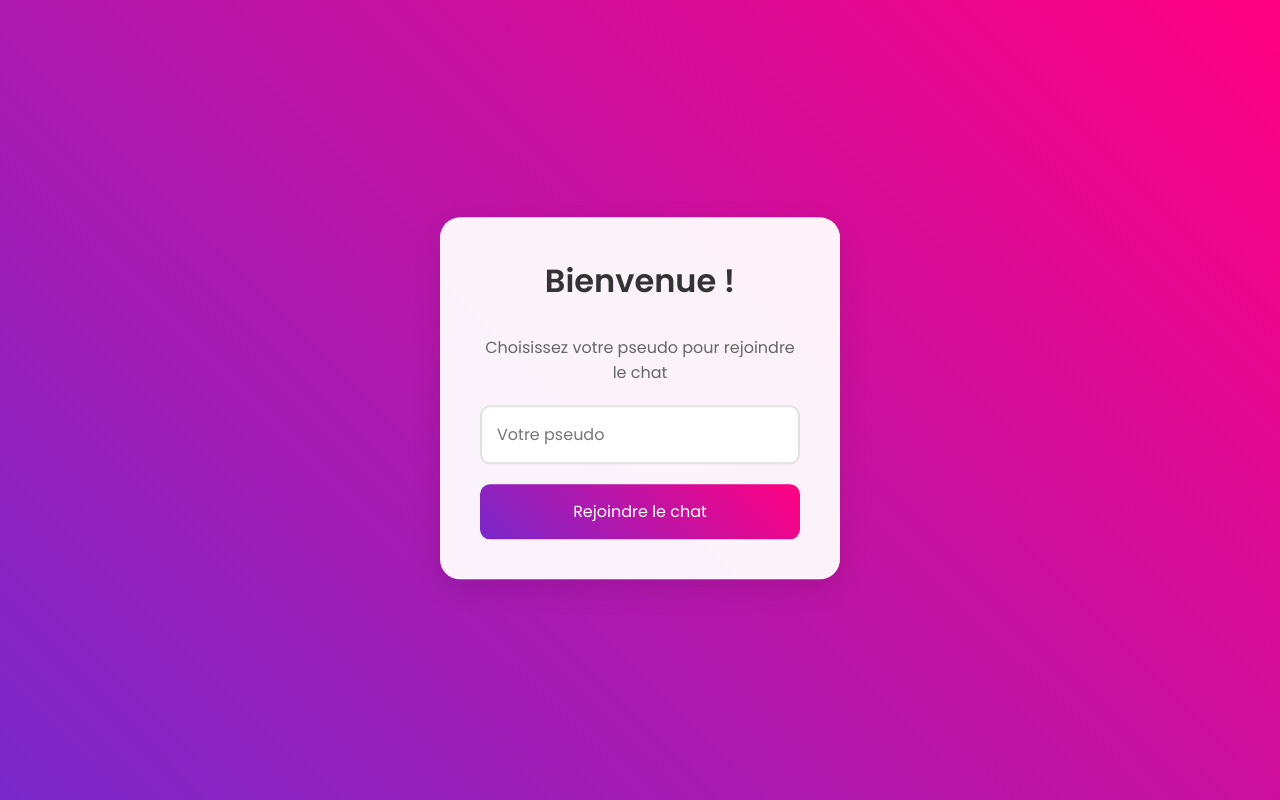
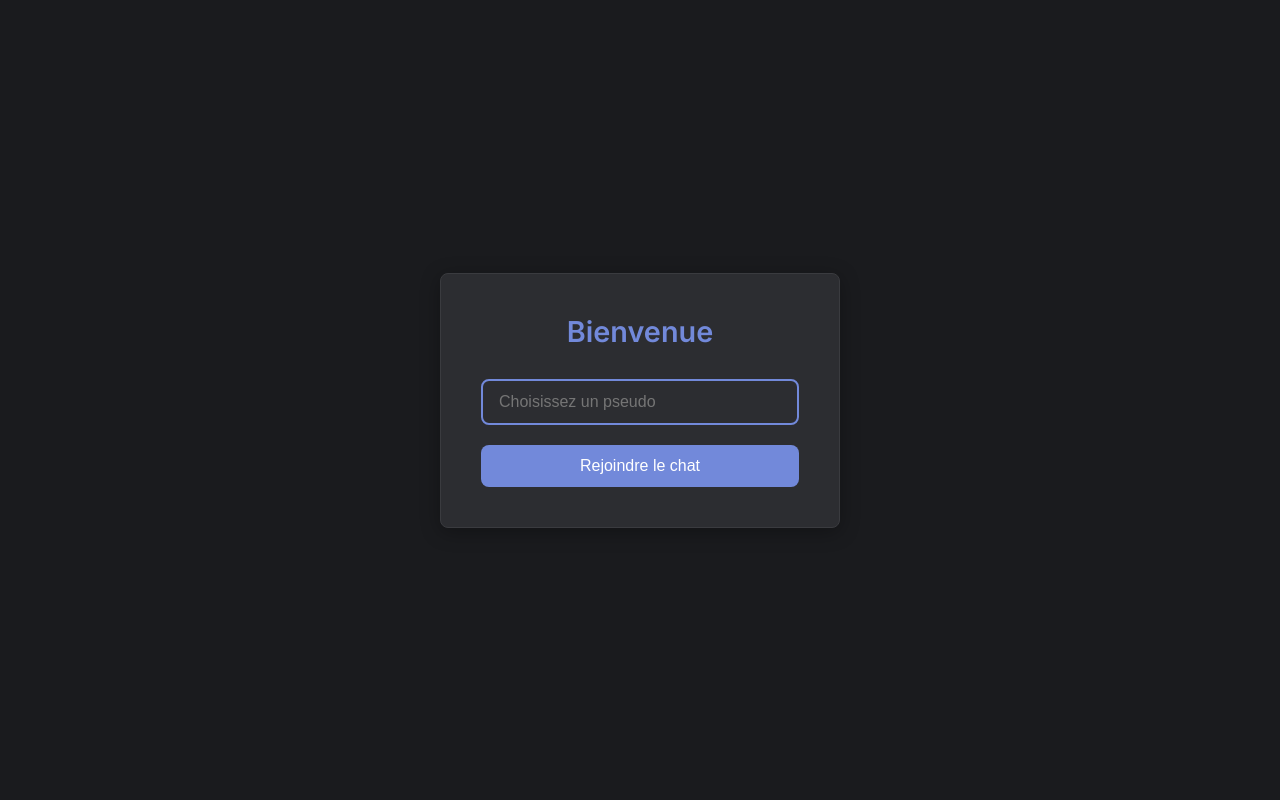
Before and after one commit to ronnyaep/chat-app, a Flask app: page / in a window 1280 px wide. Run offline with Flask 3, Linux system fonts and the light colour scheme.

Commit message:
Style: Update UI with dark mode and modern design

```diff
--- a/templates/login.html
+++ b/templates/login.html
@@ -1,49 +1,54 @@
 <!DOCTYPE html>
-<html lang="fr">
+<html>
 <head>
-    <meta charset="UTF-8">
-    <meta name="viewport" content="width=device-width, initial-scale=1.0">
-    <title>Chat - Connexion</title>
-    <link href="https://fonts.googleapis.com/css2?family=Poppins:wght@400;500;600&display=swap" rel="stylesheet">
+    <title>Connexion au Chat</title>
+    <link href="https://fonts.googleapis.com/css2?family=Inter:wght@400;500;600&display=swap" rel="stylesheet">
     <style>
+        :root {
+            --bg-primary: #1a1b1e;
+            --bg-secondary: #2c2d31;
+            --bg-tertiary: #3a3b3f;
+            --text-primary: #ffffff;
+            --text-secondary: #a0a0a0;
+            --accent-color: #7289da;
+            --accent-hover: #5b6eae;
+            --danger-color: #ed4245;
+            --border-radius: 8px;
+            --transition: all 0.2s ease;
+        }
+
         * {
             margin: 0;
             padding: 0;
             box-sizing: border-box;
-            font-family: 'Poppins', sans-serif;
         }
 
         body {
-            min-height: 100vh;
+            font-family: 'Inter', sans-serif;
+            background-color: var(--bg-primary);
+            color: var(--text-primary);
+            height: 100vh;
             display: flex;
             align-items: center;
             justify-content: center;
-            background: linear-gradient(45deg, #7928CA, #FF0080);
-            padding: 20px;
         }
 
         .login-container {
-            background: rgba(255, 255, 255, 0.95);
+            background: var(--bg-secondary);
             padding: 40px;
-            border-radius: 20px;
-            box-shadow: 0 10px 30px rgba(0, 0, 0, 0.1);
+            border-radius: var(--border-radius);
+            box-shadow: 0 4px 20px rgba(0, 0, 0, 0.3);
             width: 100%;
             max-width: 400px;
-            transform: translateY(0);
-            animation: float 6s ease-in-out infinite;
-        }
-
-        @keyframes float {
-            0% { transform: translateY(0px); }
-            50% { transform: translateY(-20px); }
-            100% { transform: translateY(0px); }
+            border: 1px solid var(--bg-tertiary);
         }
 
         h1 {
-            color: #333;
+            text-align: center;
             margin-bottom: 30px;
-            text-align: center;
-            font-size: 2em;
+            color: var(--accent-color);
+            font-size: 1.8em;
+            font-weight: 600;
         }
 
         form {
@@ -52,70 +57,63 @@
             gap: 20px;
         }
 
-        .input-group {
-            position: relative;
-        }
-
         input {
-            width: 100%;
-            padding: 15px;
-            border: 2px solid #e1e1e1;
-            border-radius: 10px;
-            font-size: 16px;
-            transition: all 0.3s ease;
+            padding: 12px 16px;
+            border: 2px solid var(--bg-tertiary);
+            border-radius: var(--border-radius);
+            background: var(--bg-secondary);
+            color: var(--text-primary);
+            font-size: 1em;
+            transition: var(--transition);
         }
 
         input:focus {
-            border-color: #7928CA;
             outline: none;
-            box-shadow: 0 0 0 4px rgba(121, 40, 202, 0.1);
+            border-color: var(--accent-color);
         }
 
         button {
-            background: linear-gradient(45deg, #7928CA, #FF0080);
+            padding: 12px 20px;
+            background: var(--accent-color);
             color: white;
-            padding: 15px;
             border: none;
-            border-radius: 10px;
-            font-size: 16px;
+            border-radius: var(--border-radius);
             cursor: pointer;
-            transition: transform 0.3s ease, box-shadow 0.3s ease;
+            font-weight: 500;
+            font-size: 1em;
+            transition: var(--transition);
         }
 
         button:hover {
-            transform: translateY(-2px);
-            box-shadow: 0 5px 15px rgba(121, 40, 202, 0.2);
-        }
-
-        button:active {
-            transform: translateY(0);
-        }
-
-        .welcome-text {
-            text-align: center;
-            color: #666;
-            margin-bottom: 20px;
+            background: var(--accent-hover);
+            transform: translateY(-1px);
         }
 
         .error {
-            color: #f04747;
+            color: var(--danger-color);
             text-align: center;
-            margin-top: -10px;
+            padding: 10px;
+            background: rgba(237, 66, 69, 0.1);
+            border-radius: var(--border-radius);
             font-size: 0.9em;
+            animation: shake 0.5s ease;
+        }
+
+        @keyframes shake {
+            0%, 100% { transform: translateX(0); }
+            25% { transform: translateX(-5px); }
+            75% { transform: translateX(5px); }
         }
     </style>
 </head>
 <body>
     <div class="login-container">
-        <h1>Bienvenue !</h1>
-        <p class="welcome-text">Choisissez votre pseudo pour rejoindre le chat</p>
-        {% if error %}
-        <p class="error">{{ error }}</p>
-        {% endif %}
-        <form action="/login" method="POST">
-            <div class="input-group">
-                <input type="text" name="username" placeholder="Votre pseudo" required autocomplete="off">
-            </div>
+        <h1>Bienvenue</h1>
+        <form action="/login" method="post">
+            {% if error %}
+            <div class="error">{{ error }}</div>
+            {% endif %}
+            <input type="text" name="username" placeholder="Choisissez un pseudo" required autofocus>
             <button type="submit">Rejoindre le chat</button>
         </form>
     </div>
```
Also changed, not shown: templates/chat.html (+176 -57 lines).
